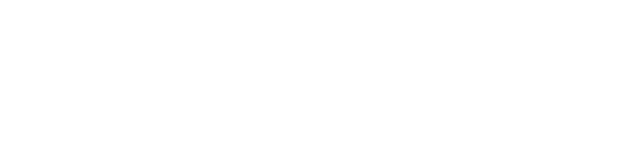
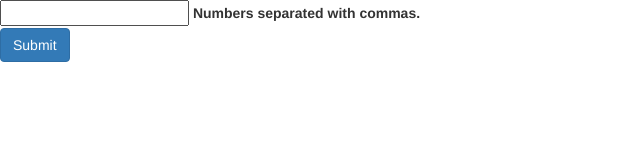
Before and after one commit to Nancy-Muthinzi/calc-app, a plain HTML site: page index.html in a window 1280 px wide. Shown: the whole page, without its empty margins (0-640 px from the left). Drawn offline with nearby package versions, Linux system fonts and the light colour scheme.

Commit message:
create form in index

```diff
--- a/index.html
+++ b/index.html
@@ -13,4 +13,13 @@
 </head>
 
 <body>
-  <div class="container-fluid">
+  <form>
+  <div class="form-check">
+    <input type="text" class="form-check-input" id="input1">
+    <label class="form-check-label" for="exampleCheck1">Numbers separated with commas.</label>
+  </div>
+  <button type="submit" class="btn btn-primary">Submit</button>
+</form>
+
+  </body>
+</html>
```
